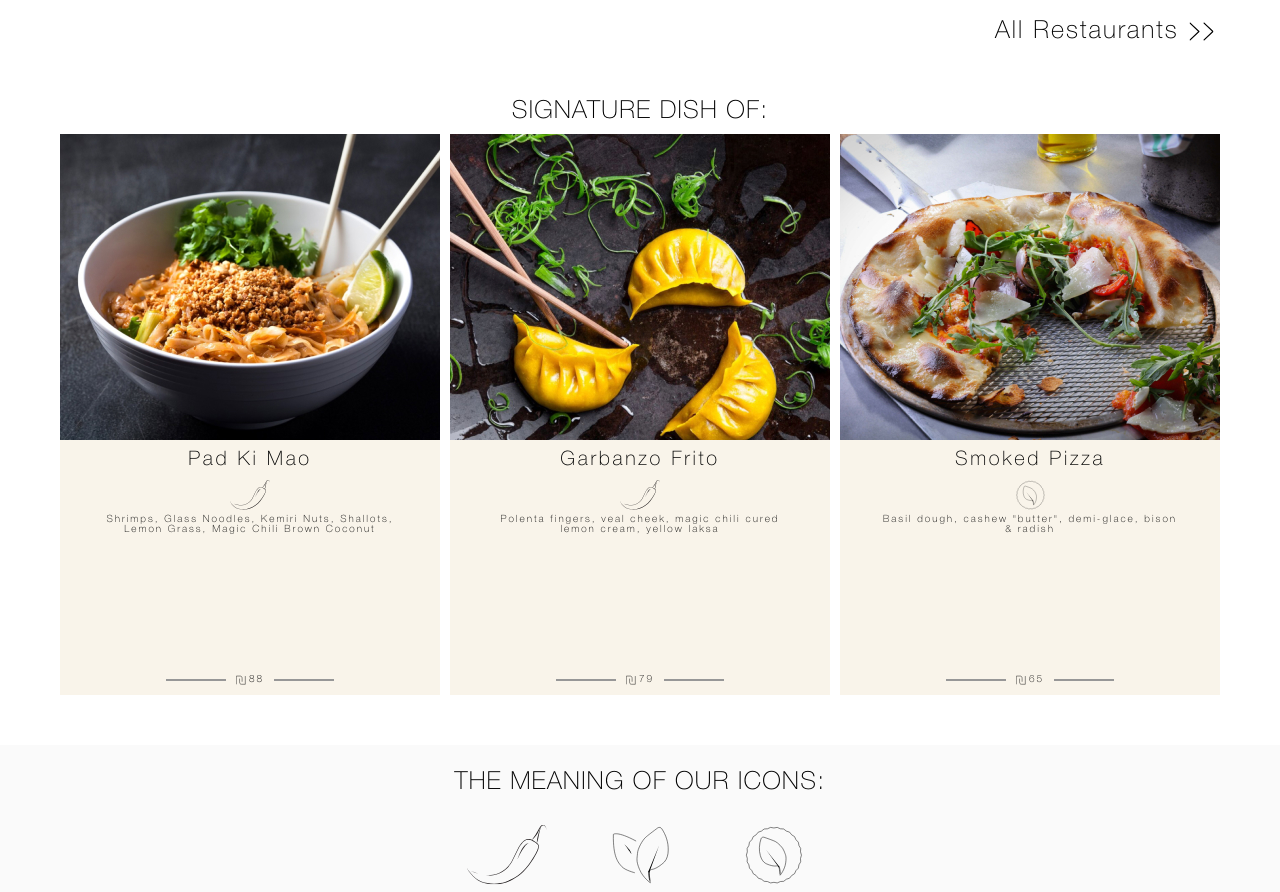
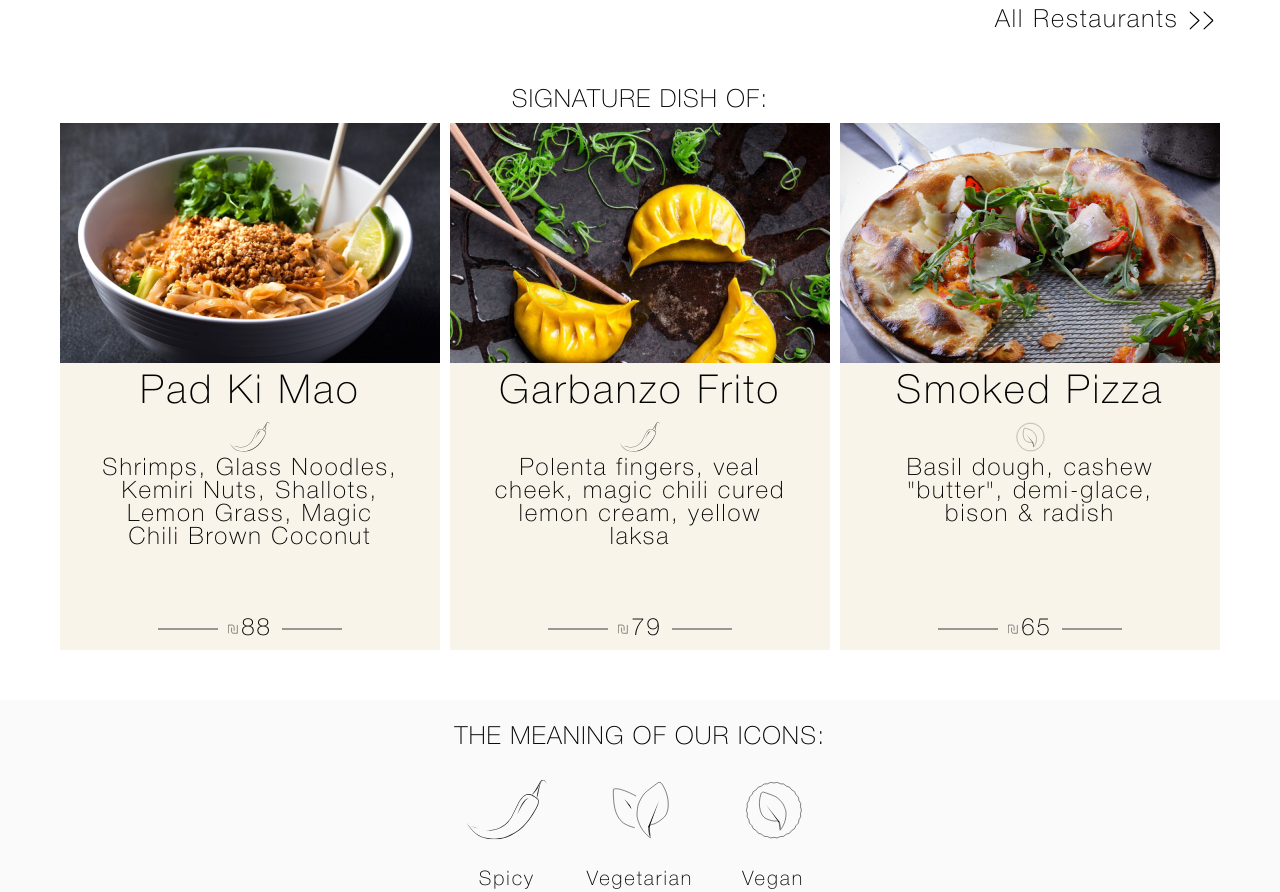
Before and after one commit to Ori-Amzallag-Moveo/Epicure, an Angular app: page / in a window 1280 px wide. Shown: the part 1080-1972 px from the top of the page. Built offline with nearby package versions, Linux system fonts and the light colour scheme.

Commit message:
generic card fix

```diff
--- a/src/shared/components/cards/generic-card/generic-card.component.scss
+++ b/src/shared/components/cards/generic-card/generic-card.component.scss
@@ -3,11 +3,17 @@
 .generic-card-container {
   background-color: $cremeColor;
   overflow: hidden;
+  height: 100%;
 
   img {
     width: 100%;
     height: 100%;
+    max-height: 240px;
     object-fit: cover;
+
+    @include small-screen {
+      max-height: 170px;
+    }
   }
 
   .text-container {
@@ -16,7 +22,6 @@
 
   @include small-screen {
     @include flexStyleColumn;
-    justify-content: space-between;
     gap: 10px;
     width: 100%;
 
@@ -24,32 +29,28 @@
       @include h3Font;
       align-self: flex-start;
       margin-top: 5px;
-      margin-left: 10px;
+      margin-left: 15px;
     }
 
     .text-container {
       @include bodyTextFont;
       align-self: flex-start;
-      margin-left: 5px;
+      margin-left: 15px;
     }
   }
 
   @include medium-large-screens {
     @include flexStyleColumn;
-    justify-content: space-between;
     gap: 10px;
     width: 100%;
-    min-height: 155px;
     text-align: center;
 
     h3 {
       @include h3Font;
-      font-size: 20px;
     }
 
     .text-container {
       @include bodyTextFont;
-      font-size: 10px;
       text-align: center;
     }
   }
```
